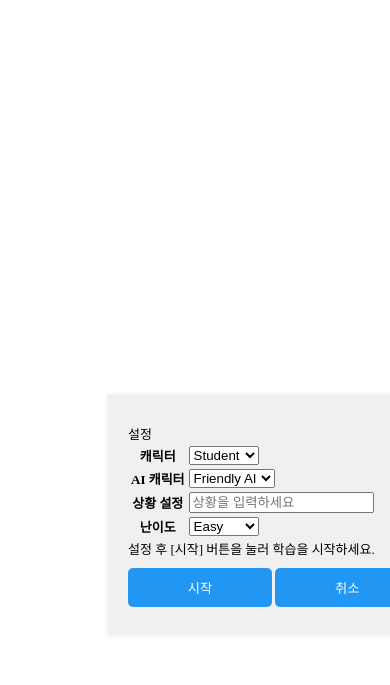
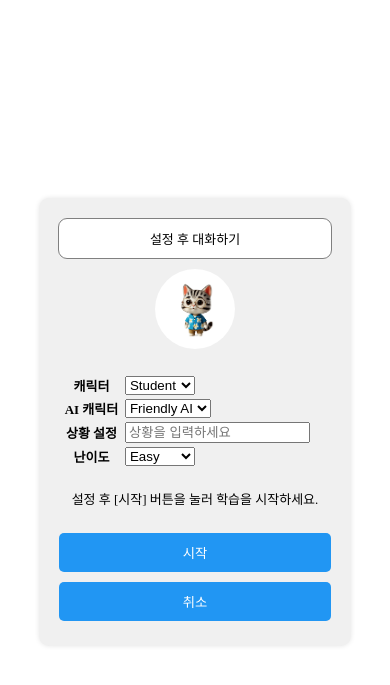
Before and after one commit to bornsoon/ai-, a Flask app: page /ai/start in a window 390 px wide. Shown: the top 685 px of the page. Run offline with Flask 3, Linux system fonts and the light colour scheme.

Commit message:
fix-start-option

```diff
--- a/static/css/start.css
+++ b/static/css/start.css
@@ -1,67 +1,93 @@
-#start-area1 {
-    max-width: 300px;
+#start-area {
+    max-width: 400px; /* 설정창의 최대 너비 */
     min-width: 300px;
+    width: 40%; /* 설정창의 가로 폭 조절 */
     font-size: 13px;
-    width: 40%; /* 가로 폭 조절 */
-    height: 200px; /* 100vh에서 120px을 뺀 높이 */
+    height: auto; /* 높이를 내용에 따라 자동 조절 */
     position: fixed; /* 고정된 위치를 유지합니다. */
-    /* left: 50%; 왼쪽 여백을 없애서 화면의 왼쪽에 고정합니다. */
-    bottom: 0px; /* 하단 여백을 조정합니다. (원하는 여백 크기로 변경 가능) */
-    width: 100%; /* 너비를 화면 전체로 설정합니다. */
-    padding: 20px; /* 파란색 포인트와 여백을 줄이기 위해 패딩을 줄입니다. */
-    background-color: #f0f0f0; /* 배경색은 필요에 따라 조정합니다. */
+    left: 50%; /* 가로 방향으로 화면의 중앙에 배치 */
+    top: 50%; /* 세로 방향으로 화면의 중앙에 배치 */
+    transform: translate(-50%, -50%); /* 중앙 배치를 위해 가로, 세로 방향으로 이동 */
+    padding: 20px; /* 여백 조절 */
+    background-color: #f0f0f0; /* 배경색 */
     box-shadow: 0px 0px 5px rgba(0, 0, 0, 0.1); /* 가벼운 그림자를 추가하여 입체감을 줍니다. */
-    z-index: 0;
-    margin: 100px;
-    top: 35%;
-    align-content: center;
+    z-index: 100; /* 다른 요소보다 앞에 위치하도록 z-index 설정 */
+    border-radius: 10px; /* 모서리를 둥글게 */
 }
 
-#setup-container .blue-point {
-    margin-right: 5px; /* 파란색 포인트의 여백을 줄입니다. */
-    padding: 5px; /* 파란색 포인트의 패딩을 줄입니다. */
-    background-color: #007bff; /* 파란색 포인트의 색상입니다. */
+#start {
+    width: 100%;
 }
 
-#set-title {
+#start-title {
     width: 100%;
-    height: 50px;
+    height: auto;
     border: 1px solid gray;
     border-radius: 9px;
-    margin-top: 50px;
+    margin-top: 0;
+    text-align: center; /* 타이틀 중앙 정렬 */
+    padding: 10px 0; /* 타이틀 내부 패딩 */
+    background-color: #ffffff; /* 타이틀 배경색 */
+}#start-area1 {
+    max-width: 400px; /* 설정창의 최대 너비 */
+    min-width: 300px;
+    width: 40%; /* 설정창의 가로 폭 조절 */
+    font-size: 13px;
+    height: auto; /* 높이를 내용에 따라 자동 조절 */
+    position: fixed; /* 고정된 위치를 유지합니다. */
+    left: 50%; /* 가로 방향으로 화면의 중앙에 배치 */
+    top: 50%; /* 세로 방향으로 화면의 중앙에 배치 */
+    transform: translate(-50%, -50%); /* 중앙 배치를 위해 가로, 세로 방향으로 이동 */
+    padding: 20px; /* 여백 조절 */
+    background-color: #f0f0f0; /* 배경색 */
+    box-shadow: 0px 0px 5px rgba(0, 0, 0, 0.1); /* 가벼운 그림자를 추가하여 입체감을 줍니다. */
+    z-index: 100; /* 다른 요소보다 앞에 위치하도록 z-index 설정 */
+    border-radius: 10px; /* 모서리를 둥글게 */
+    box-sizing: border-box; /* 패딩과 테두리를 포함한 너비 계산 */
 }
 
-.set-area {
-    margin-bottom: 0px;
-    padding: 10px;
-    border-radius: 10px;
-    background-color: #ffffff;
-    box-shadow: 0 2px 4px rgba(0, 0, 0, 0.1);
-    margin-bottom: 20px;
+#start {
+    width: 100%;
+    display: flex;
+    flex-direction: row;
+    align-items: center;
+    justify-content: space-between;
+    margin-bottom: 20px; /* 아래에 여백 추가 */
 }
 
-h2, h3 {
-    color: #333;
-    text-align: center; /* 중앙 정렬 */
+#start-title {
+    width: 100%;
+    height: auto;
+    border: 1px solid gray;
+    border-radius: 9px;
+    margin-top: 0;
+    text-align: center; /* 타이틀 중앙 정렬 */
+    padding: 10px 0; /* 타이틀 내부 패딩 */
+    background-color: #ffffff; /* 타이틀 배경색 */
 }
 
-label {
-    font-weight: bold;
-    color: #555;
-    display: inline-block;
-    margin-bottom: 5px;
+#start-avata {
+    flex-shrink: 0;
 }
 
-input[type="range"],
-input[type="number"],
-textarea {
-    width: 100%;
-    padding: 8px;
-    margin-top: 5px;
-    margin-bottom: 10px;
-    border: 1px solid #ddd;
-    border-radius: 5px;
-    box-sizing: border-box;
+#start-img {
+    width: 100px; /* 아바타 이미지 크기 조정 */
+    height: auto; /* 비율에 맞게 높이 자동 조정 */
+    border-radius: 50%; /* 이미지 둥글게 */
+}
+
+#start-table {
+    width: 100%; /* 테이블을 창 너비에 맞춤 */
+    margin-bottom: 20px; /* 아래에 여백 추가 */
+}
+
+#start-table table {
+    width: 100%; /* 테이블을 창 너비에 맞춤 */
+}
+
+#start-text {
+    text-align: center; /* 설명 문구를 중앙 정렬 */
+    margin-bottom: 20px; /* 설명 문구 아래에 여백 추가 */
 }
 
 button {
@@ -71,67 +97,75 @@ button {
     padding: 10px 20px;
     border-radius: 5px;
     cursor: pointer;
-    width: 48%; /* 버튼의 가로폭을 45%로 */
-    margin-top: 10px;
+    width: 48%; /* 버튼의 가로폭을 48%로 */
+    margin: 5px 1%; /* 버튼 간격 조정 */
 }
 
 button:hover {
     background-color: #1976D2;
 }
 
-.switch {
-    position: relative;
-    display: inline-block;
-    width: 60px;
-    height: 34px;
+@media (max-width: 768px) {
+    #start-area1 {
+        width: 80%; /* 작은 화면에서는 설정창의 가로 폭을 80%로 조절 */
+    }
+
+    #start {
+        flex-direction: column; /* 작은 화면에서는 아바타와 타이틀이 세로로 정렬 */
+        align-items: center;
+    }
+
+    #start-title {
+        margin-bottom: 10px; /* 타이틀과 아바타 사이에 여백 추가 */
+    }
+
+    #start-img {
+        width: 80px; /* 작은 화면에서 아바타 이미지 크기 조정 */
+    }
+
+    button {
+        width: 100%; /* 작은 화면에서는 버튼이 전체 너비를 차지하도록 설정 */
+        margin: 5px 0; /* 버튼 간격 조정 */
+    }
 }
 
-.switch input {
-    display: none;
+
+#start-img {
+    width: 200;
 }
 
-.slider {
-    position: absolute;
-    cursor: pointer;
-    top: 0;
-    left: 0;
-    right: 0;
-    bottom: 0;
-    background-color: #ccc;
-    transition: 0.4s;
-    border-radius: 34px;
+#start-table table {
+    width: 100%; /* 테이블을 창 너비에 맞춤 */
+    margin-bottom: 20px; /* 아래에 여백 추가 */
 }
 
-.slider:before {
-    position: absolute;
-    content: "";
-    height: 26px;
-    width: 26px;
-    left: 4px;
-    bottom: 4px;
-    background-color: white;
-    transition: 0.4s;
-    border-radius: 50%;
+#start-text {
+    text-align: center; /* 설명 문구를 중앙 정렬 */
+    margin-bottom: 20px; /* 설명 문구 아래에 여백 추가 */
 }
 
-#timeout {
-    width: 45%;
-    height: 20px;
+button {
+    background-color: #2196F3;
+    color: white;
+    border: none;
+    padding: 10px 20px;
+    border-radius: 5px;
+    cursor: pointer;
+    width: 48%; /* 버튼의 가로폭을 48%로 */
+    margin: 5px 1%; /* 버튼 간격 조정 */
 }
 
-input:checked + .slider {
-    background-color: #2196F3;
+button:hover {
+    background-color: #1976D2;
 }
 
-input:checked + .slider:before {
-    transform: translateX(26px);
-}
+@media (max-width: 768px) {
+    #start-area {
+        width: 80%; /* 작은 화면에서는 설정창의 가로 폭을 80%로 조절 */
+    }
 
-@media (max-width=768) {
-    #setup-container {
-        max-width: 500px;
-        min-width: 300px;
-
-        z-index: 0;
+    button {
+        width: 100%; /* 작은 화면에서는 버튼이 전체 너비를 차지하도록 설정 */
+        margin: 5px 0; /* 버튼 간격 조정 */
     }
 }
--- a/static/js/chat.js
+++ b/static/js/chat.js
@@ -1,4 +1,7 @@
 // chat.js
+
+// Track the last placeholders added
+let lastPlaceholders = {};
 
 // Submit form and handle AI response
 async function submitForm() {
@@ -112,9 +115,6 @@ function scrollToBottom(element) {
     element.scrollTop = element.scrollHeight;
 }
 
-// Track the last placeholders added
-let lastPlaceholders = {};
-
 // Attach event listeners after the DOM has loaded
 document.addEventListener('DOMContentLoaded', function() {
     const chatForm = document.getElementById('chat-form');
--- a/templates/start.html
+++ b/templates/start.html
@@ -8,7 +8,12 @@
 </head>
 <body>
     <div id="start-area1">
-        <div id="start-title">설정</div>
+        <div id="start">
+            <div id="start-title">설정 후 대화하기</div>
+            <div id="start-avata">
+                <img src="{{ url_for('static', filename='images/ch00-1.gif') }}" alt="아바타 이미지" id="start-img">
+            </div>
+        </div>
         <div id="start-table">
             <table>
                 <tr>
```
Also changed, not shown: 1 other file.
